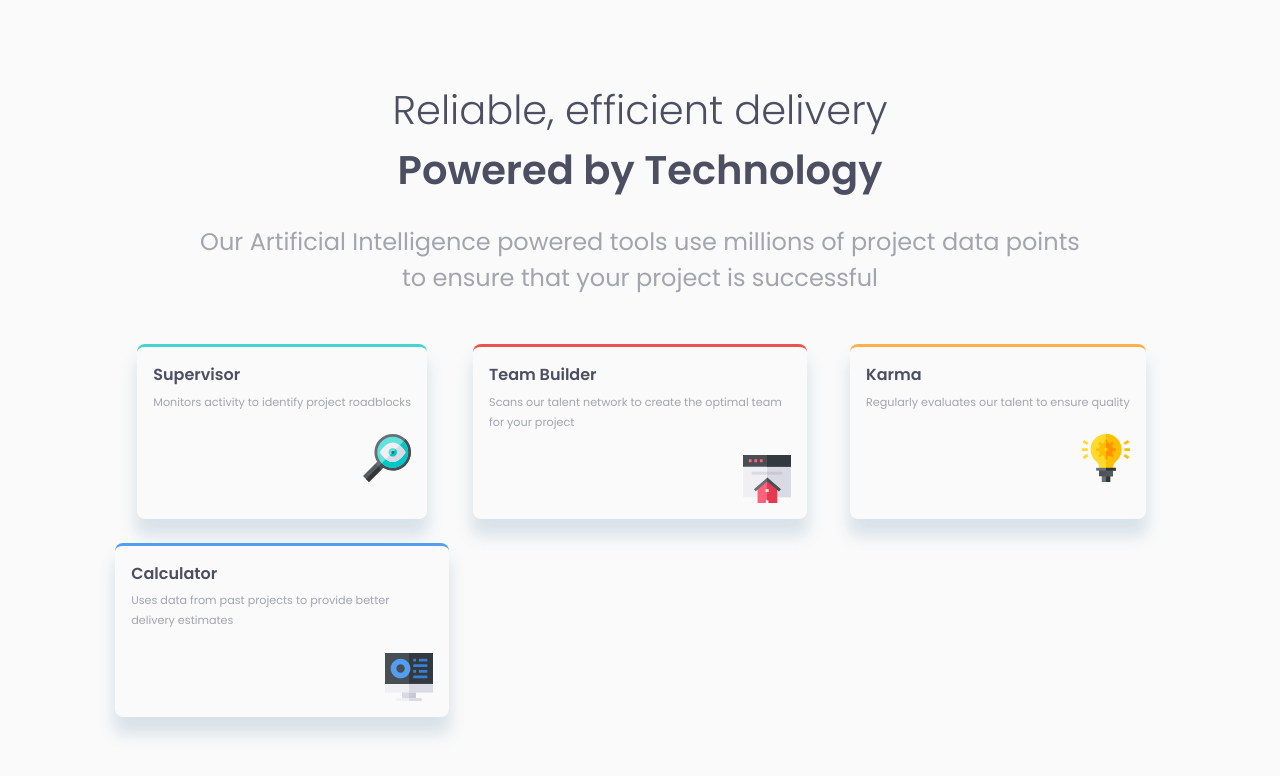
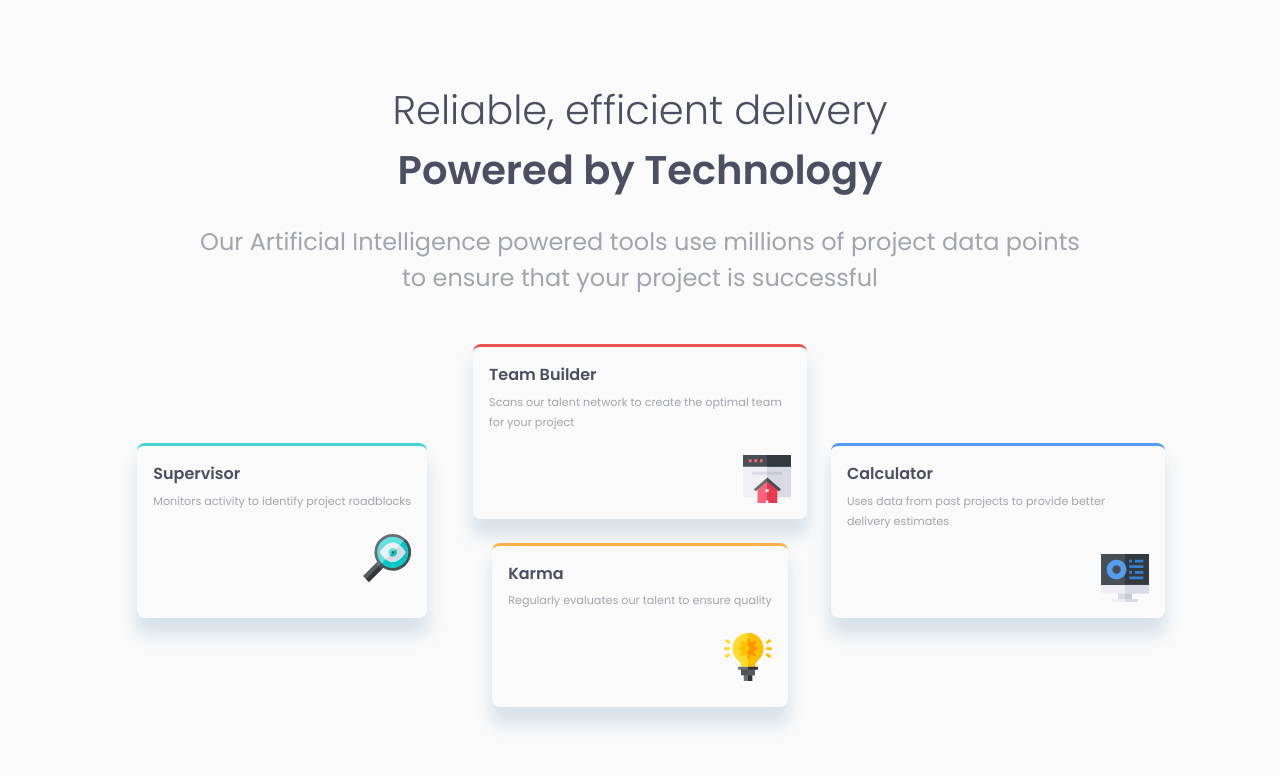
Before and after one commit to ronaldyonggi/four-card-feature-fm, a React (Vite) app: page / in a window 1280 px wide. Shown: the top 776 px of the page. Built offline with nearby package versions, Linux system fonts and the light colour scheme.

Commit message:
containerize text part, add style indexing for card

```diff
--- a/src/components/FeatureCard/FeatureCard.tsx
+++ b/src/components/FeatureCard/FeatureCard.tsx
@@ -3,16 +3,19 @@
 
 interface FeatureCardProps {
   feature: IFeature;
+  className: string;
 }
 
-export default function FeatureCard({ feature }: FeatureCardProps) {
+export default function FeatureCard({ feature, className }: FeatureCardProps) {
   const cardBorderTopColor = {
     borderTop: `3.5px solid var(--color-primary-${feature.color})`,
   };
   return (
-    <div className={styles.container} style={cardBorderTopColor}>
-      <h3 className={styles.title}>{feature.title}</h3>
-      <p className={styles.description}>{feature.description}</p>
+    <div className={`${styles.container} ${className}`} style={cardBorderTopColor}>
+      <div className={styles.textContainer}>
+        <h3 className={styles.title}>{feature.title}</h3>
+        <p className={styles.description}>{feature.description}</p>
+      </div>
       <div className={styles.imageContainer}>
         <img src={feature.icon} alt='Icon feature' />
       </div>
```
